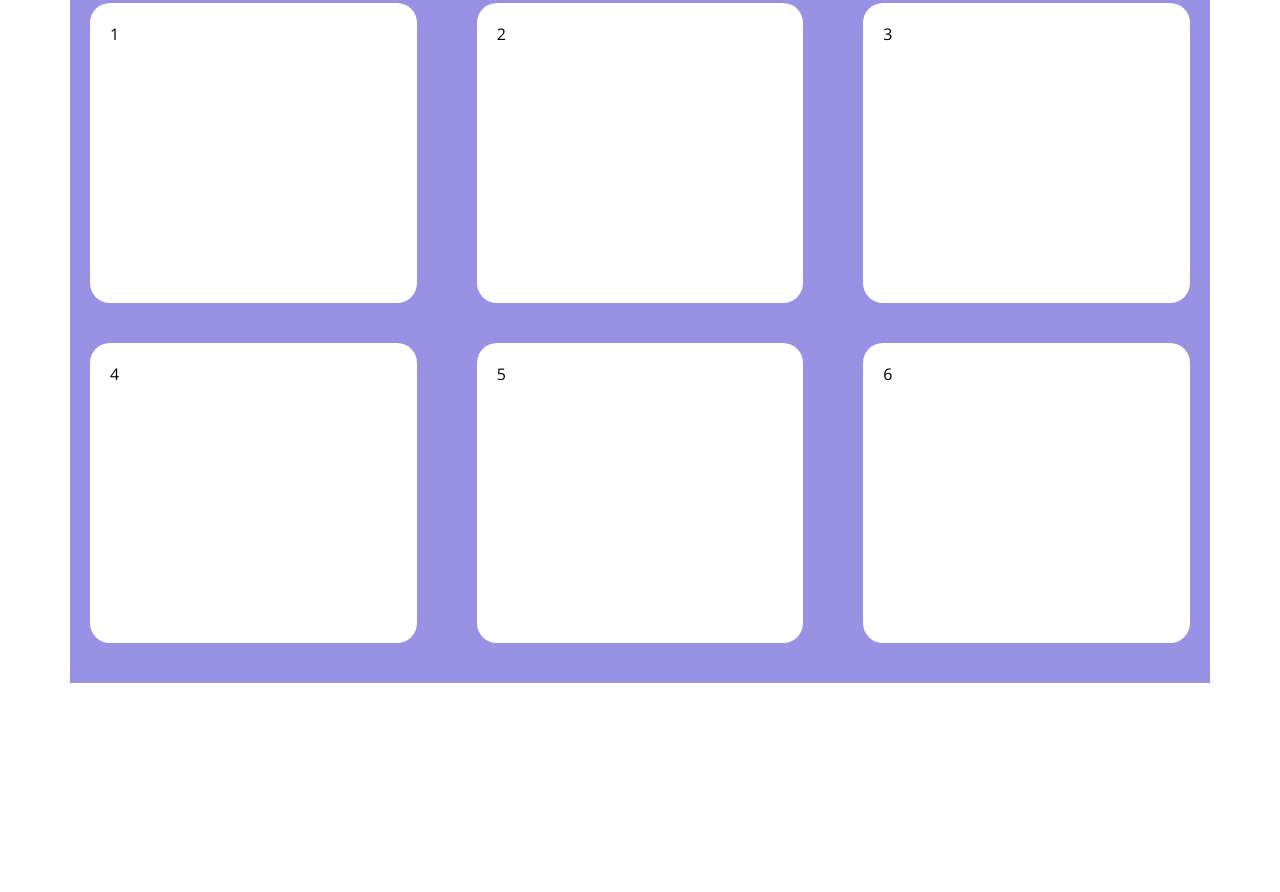
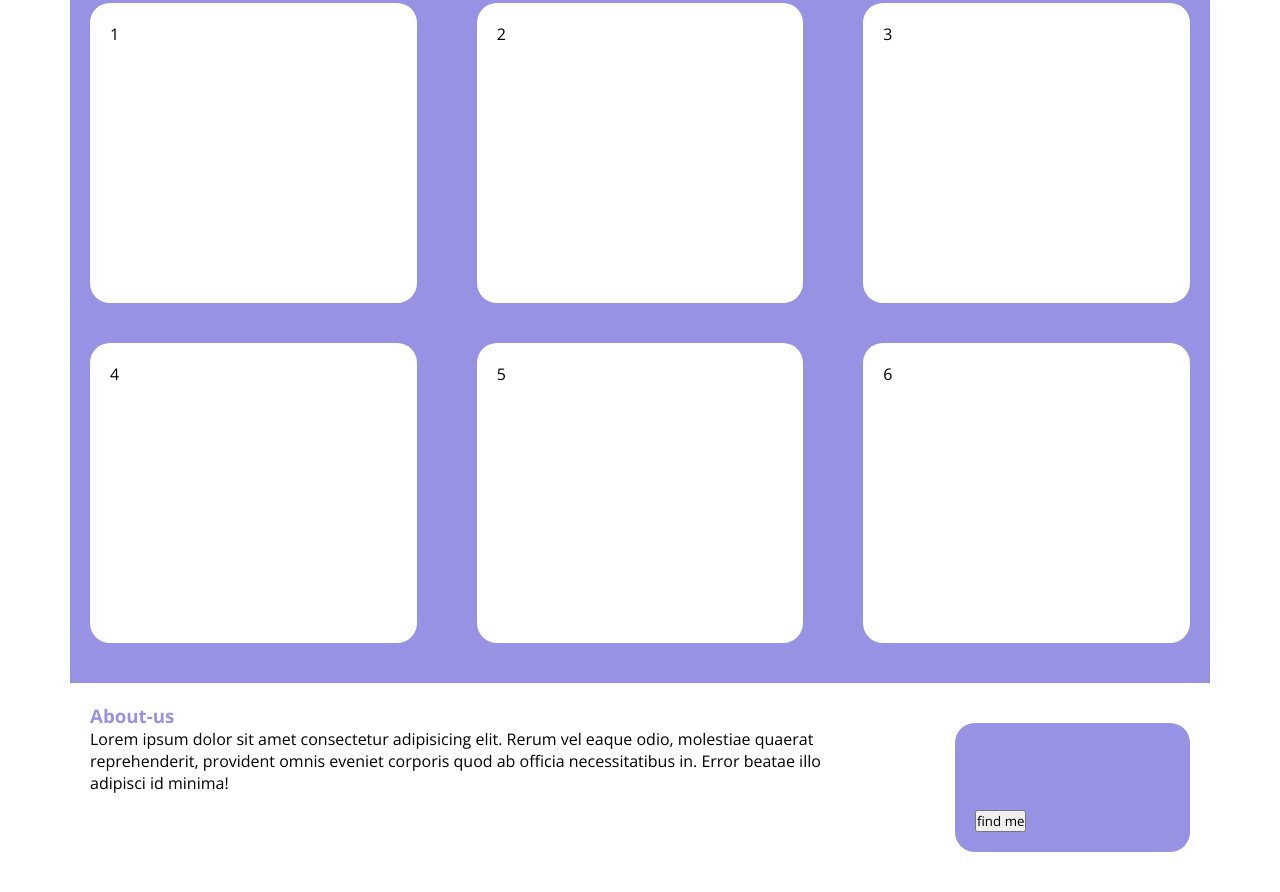
Before and after one commit to robpap96/htmlcss-responsive-layout, a plain HTML site: page index.html in a window 1280 px wide. Shown: the part 2376-3268 px from the top of the page. Before the commit the page ends 3059 px from the top, so only its background shows below. Drawn offline with nearby package versions, Linux system fonts and the light colour scheme.

Commit message:
aggiunta struttura section about us

```diff
--- a/css/main.css
+++ b/css/main.css
@@ -118,3 +118,45 @@
         padding-right: 1.5625rem;
     }
 }
+/*********************
+    ABOUT-US
+*********************/
+.about-us h3 {
+    color: #9792e4;
+}
+.about-us h4 {
+    color: #9792e4;
+}
+.text {
+    width: 100%;
+}
+.debug-comment {
+    background-color: #9792e4;
+    width: 100%;
+    padding: 1.25rem;
+    margin: 1.25rem 0;
+    border-radius: 1.25rem;
+}
+
+/* TABLET */
+@media screen and (min-width: 768px) {
+    .text {
+        padding-right: 1.5625rem;
+        width: calc(30% - 2.5rem);
+    }
+    .debug-comment {
+        padding-right: 1.5625rem;
+        width: calc(40% - 2.5rem);
+    }
+}
+/* DESKTOP */
+@media screen and (min-width: 992px) {
+    .text {
+        padding-right: 1.5625rem;
+        width: calc(75% - 2.5rem);
+    }
+    .debug-comment {
+        padding-right: 1.5625rem;
+        width: calc(25% - 2.5rem);
+    }
+}
--- a/index.html
+++ b/index.html
@@ -75,6 +75,19 @@
         </section>
         <!-- /BENEFITS -->
 
+        <!-- ABOUT-US -->
+        <section class="about-us container flex flex-wrap flex-space-between">
+            <div class="text">
+                <h3>About-us</h3>
+                <p>Lorem ipsum dolor sit amet consectetur adipisicing elit. Rerum vel eaque odio, molestiae quaerat reprehenderit, provident omnis eveniet corporis quod ab officia necessitatibus in. Error beatae illo adipisci id minima!</p>
+            </div>
+            <div class="debug-comment">
+                <img src="" alt="">
+                <h4> balblab lasblaj bsdlaj asdouah </h4>
+                <button>find me</button>
+            </div>
+        </section>
+        <!-- /ABOUT-US -->
 
     </main>
     <footer></footer>
```
